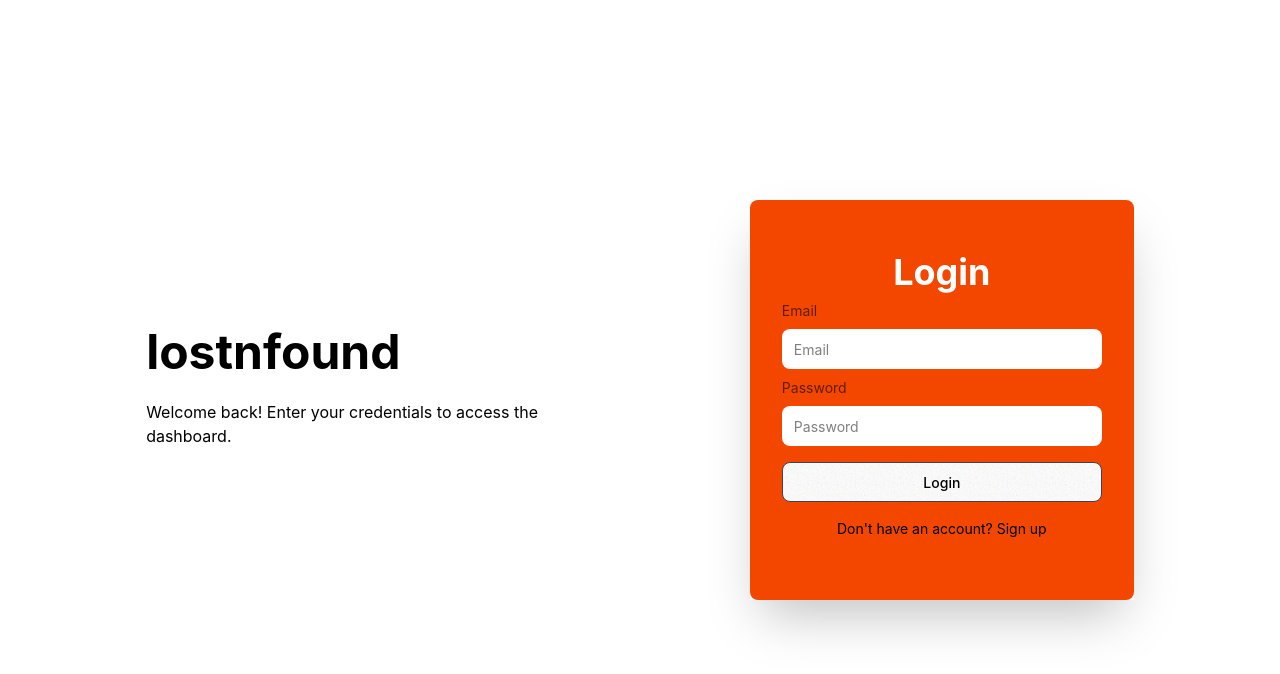
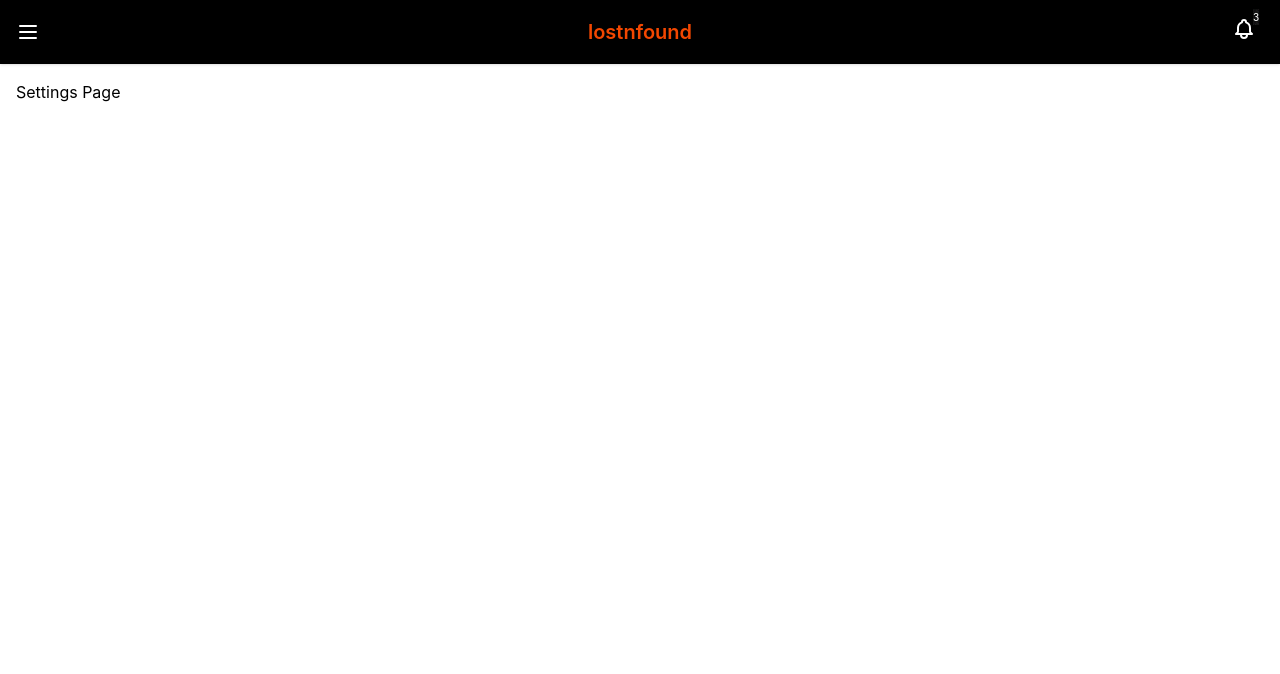
Before and after one commit to juliaconts/CMSC129-Lab1-ContrerasJL_LansoySL, a React (Vite) app in the folder lostnfound/: page /settings in a window 1280 px wide. Before the commit this address led to /. Shown: the top 674 px of the page. Built offline with nearby package versions, Linux system fonts and the light colour scheme.

Commit message:
added navbar, sidebar, and other pages

```diff
--- a/lostnfound/frontend/src/App.tsx
+++ b/lostnfound/frontend/src/App.tsx
@@ -4,7 +4,9 @@ import { Routes, Route, Navigate } from "react-router-dom";
 import Login from "./pages/Login";
 import Signup from "./pages/Signup";
 import Homepage from "./pages/Homepage";
-import Navbar from "./components/Navbar";
+import Profile from "./pages/Profile";
+import Settings from "./pages/Settings";
+import DrawerLayout from "./components/DrawerLayout";
 
 const App: React.FC = () => {
   return (
@@ -17,10 +19,23 @@ const App: React.FC = () => {
     <Route path="*" element={<Navigate to="/" replace />} />
 
     <Route path="/homepage" element={
-      <Navbar>
-        <Homepage />
-      </Navbar>
+        <DrawerLayout>
+          <Homepage />
+        </DrawerLayout>
       } />
+
+    <Route path="/profile" element={
+        <DrawerLayout>
+          <Profile/>
+        </DrawerLayout>
+    }/>
+
+    <Route path="/settings" element={
+      <DrawerLayout>
+        <Settings/>
+      </DrawerLayout>
+    }/>
+
     </Routes>
   );
 }
--- /dev/null
+++ b/lostnfound/frontend/src/components/DrawerLayout.tsx
@@ -0,0 +1,89 @@
+import React from "react";
+import Navbar from "../components/Navbar";
+import { NavLink } from "react-router-dom";
+
+interface LayoutProps {
+  children: React.ReactNode;
+}
+
+const DrawerLayout: React.FC<LayoutProps> = ({ children }) => {
+  return (
+    <div className="drawer">
+
+      {/* Toggle Checkbox */}
+      <input id="main-drawer" type="checkbox" className="drawer-toggle" />
+
+      {/* MAIN CONTENT (Navbar lives here) */}
+      <div className="drawer-content flex flex-col">
+        <Navbar />
+        <main className="p-4">{children}</main>
+      </div>
+
+      {/* SIDEBAR */}
+      <div className="drawer-side">
+        <label htmlFor="main-drawer" className="drawer-overlay"></label>
+
+        <aside className="w-64 min-h-full bg-white text-[#f34700] flex flex-col">
+
+          {/* Header */}
+          <div className="p-5 text-2xl font-bold border-b border-neutral-focus">
+            lostnfound
+          </div>
+
+          {/* Menu */}
+          <ul className="menu p-4 flex-1 gap-2">
+            <li>
+                <NavLink
+                    to="/homepage"
+                    onClick={() => window.location.assign("/homepage")}
+                >
+                🏠 Home
+                </NavLink>
+            </li>
+            <li>
+                <NavLink
+                    to="/profile"
+                    onClick={() => window.location.assign("/profile")}
+                >
+                👤 Profile
+                </NavLink>
+            </li>
+            <li>
+              <NavLink
+                to="/deleted">🗑 Recently Deleted</NavLink>
+            </li>
+            <li>
+              <NavLink
+                to="/settings"
+                onClick={() => window.location.assign("/settings")}
+                >
+                ⚙ Settings
+                </NavLink>
+            </li>
+          </ul>
+
+          {/* Logout */}
+        <div className="p-4 border-t border-neutral-focus">
+            <NavLink
+                to="/logout"
+                className="text-error"
+                onClick={(e) => {
+                    e.preventDefault(); // prevent immediate navigation
+                    const confirmed = window.confirm("Are you sure you want to logout?");
+                    if (confirmed) {
+                    window.location.assign("/logout"); // go to logout page
+                    }
+                }}
+            >
+                🚪 Logout
+            </NavLink>
+        </div>
+
+        </aside>
+      </div>
+
+    </div>
+  );
+};
+
+export default DrawerLayout;
--- a/lostnfound/frontend/src/components/Navbar.tsx
+++ b/lostnfound/frontend/src/components/Navbar.tsx
@@ -1,5 +1,5 @@
-import React, { useEffect, useState } from "react";
-import { NavLink, useNavigate } from "react-router-dom";
+import React from "react";
+import { NavLink } from "react-router-dom";
 
 interface NavbarProps {
     children?: React.ReactNode;
@@ -8,24 +8,97 @@ interface NavbarProps {
 const Navbar: React.FC<NavbarProps> = ({ children }) => {
     return (
         <>
-            <div className="navbar bg-black text-white shadow-sm">
+            <div className="navbar bg-black text-white shadow-sm px-4 relative">
+
+                {/* LEFT: Hamburger */}
                 <div className="flex-none">
-                    <button className="bg-transparent border-0 cursor-pointer hover:opacity-75 ml-4">
-                        <svg xmlns="http://www.w3.org/2000/svg" fill="none" viewBox="0 0 24 24" className="inline-block h-5 w-5 stroke-current"> <path strokeLinecap="round" strokeLinejoin="round" strokeWidth="2" d="M4 6h16M4 12h16M4 18h16"></path> </svg>
-                    </button>
+                    <label
+                        htmlFor="main-drawer"
+                        className="cursor-pointer hover:opacity-75"
+                        >
+                        <svg
+                            xmlns="http://www.w3.org/2000/svg"
+                            fill="none"
+                            viewBox="0 0 24 24"
+                            className="h-6 w-6 stroke-current"
+                        >
+                            <path
+                            strokeLinecap="round"
+                            strokeLinejoin="round"
+                            strokeWidth="2"
+                            d="M4 6h16M4 12h16M4 18h16"
+                            />
+                        </svg>
+                    </label>
                 </div>
-                <div className="flex-1 flex justify-center">
-                    <a className="bg-transparent text-secondary-400 text-xl cursor-pointer">lostnfound</a>
+
+                {/* CENTER: Logo */}
+                <div className="absolute left-1/2 transform -translate-x-1/2">
+                    <NavLink
+                        to="/"
+                        className="text-xl font-semibold text-[#f34700]"
+                    >
+                        lostnfound
+                    </NavLink>
                 </div>
-                <div className="flex-none">
-                    <button className="bg-transparent border-0 cursor-pointer hover:opacity-75 mr-5">
-                        <svg xmlns="http://www.w3.org/2000/svg" fill="none" viewBox="0 0 24 24" className="inline-block h-5 w-5 stroke-current"> <path strokeLinecap="round" strokeLinejoin="round" strokeWidth="2" d="M5 12h.01M12 12h.01M19 12h.01M6 12a1 1 0 11-2 0 1 1 0 012 0zm7 0a1 1 0 11-2 0 1 1 0 012 0zm7 0a1 1 0 11-2 0 1 1 0 012 0z"></path> </svg>
-                    </button>
+
+                {/* RIGHT: Notification Bell */}
+                <div className="flex-none ml-auto">
+
+                    <div className="dropdown dropdown-end">
+                        <div
+                            tabIndex={0}
+                            role="button"
+                            className="relative cursor-pointer p-2 hover:opacity-75"
+                        >
+                            <div className="indicator">
+                                {/* Bell Icon */}
+                                <svg
+                                    xmlns="http://www.w3.org/2000/svg"
+                                    className="h-6 w-6"
+                                    fill="none"
+                                    viewBox="0 0 24 24"
+                                    stroke="currentColor"
+                                >
+                                    <path
+                                        strokeLinecap="round"
+                                        strokeLinejoin="round"
+                                        strokeWidth="2"
+                                        d="M15 17h5l-1.405-1.405A2.032
+                                           2.032 0 0118 14.158V11a6.002
+                                           6.002 0 00-4-5.659V5a2
+                                           2 0 10-4 0v.341C7.67
+                                           6.165 6 8.388 6 11v3.159c0
+                                           .538-.214 1.055-.595
+                                           1.436L4 17h5m6 0v1a3
+                                           3 0 11-6 0v-1m6 0H9"
+                                    />
+                                </svg>
+
+                                {/* Notification Badge */}
+                                <span className="badge badge-xs badge-error indicator-item">
+                                    3
+                                </span>
+                            </div>
+                        </div>
+
+                        {/* Dropdown Content */}
+                        <ul
+                            tabIndex={0}
+                            className="menu menu-sm dropdown-content bg-base-100 text-black rounded-box z-[1] mt-3 w-64 p-2 shadow"
+                        >
+                            <li><a>New item reported</a></li>
+                            <li><a>Your claim was approved</a></li>
+                            <li><a>System update</a></li>
+                        </ul>
+                    </div>
+
                 </div>
             </div>
+
             {children}
         </>
     );
-}
+};
 
 export default Navbar;
--- /dev/null
+++ b/lostnfound/frontend/src/pages/Profile.tsx
@@ -0,0 +1,9 @@
+import React from "react";
+
+export default function Profile() {
+    return (
+        <div>
+            <h1>Profile Page</h1>
+        </div>
+    )
+}
--- /dev/null
+++ b/lostnfound/frontend/src/pages/Settings.tsx
@@ -0,0 +1,9 @@
+import React from "react";
+
+export default function Settings() {
+    return (
+        <div>
+            <h1>Settings Page</h1>
+        </div>
+    )
+}
```
